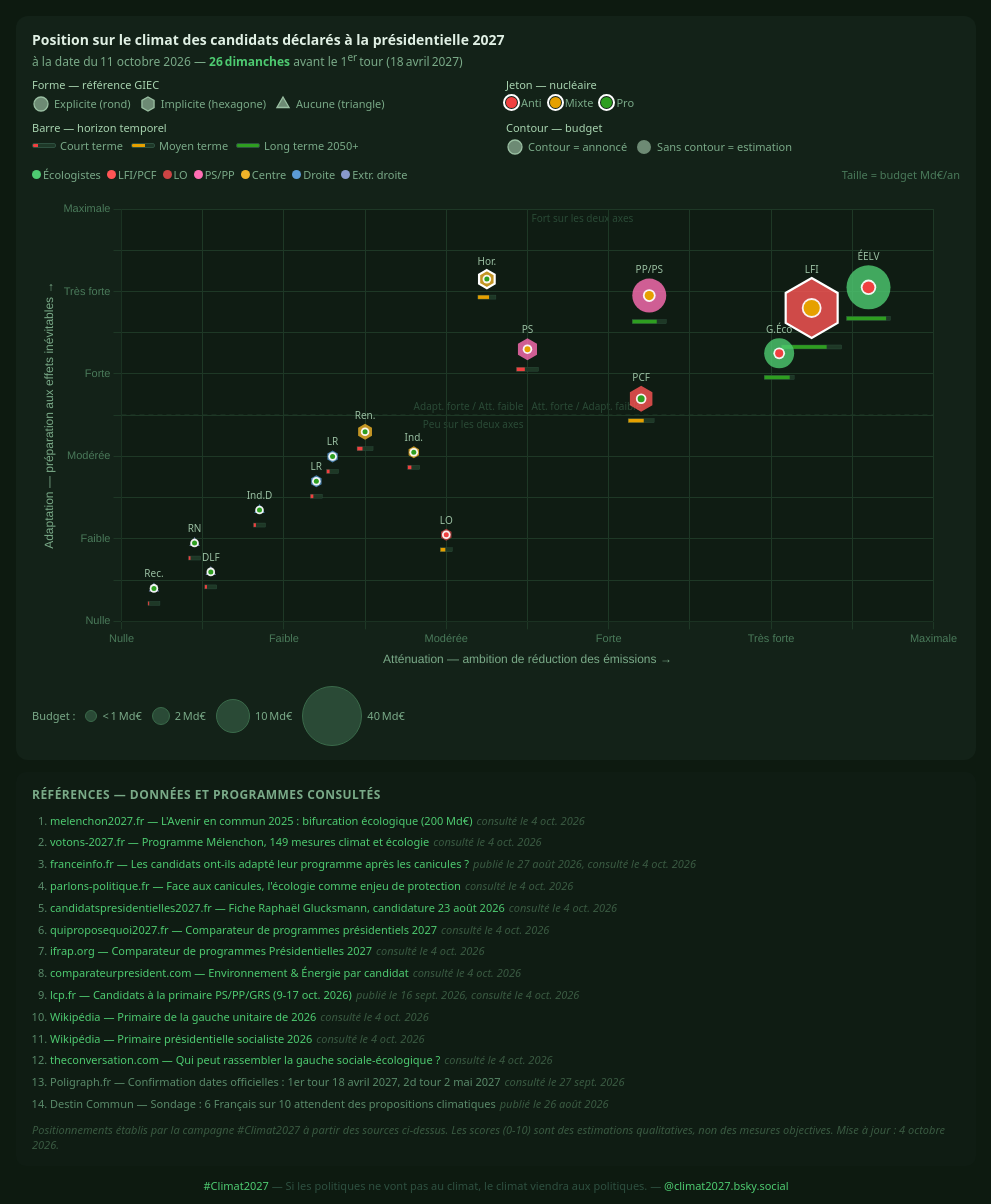
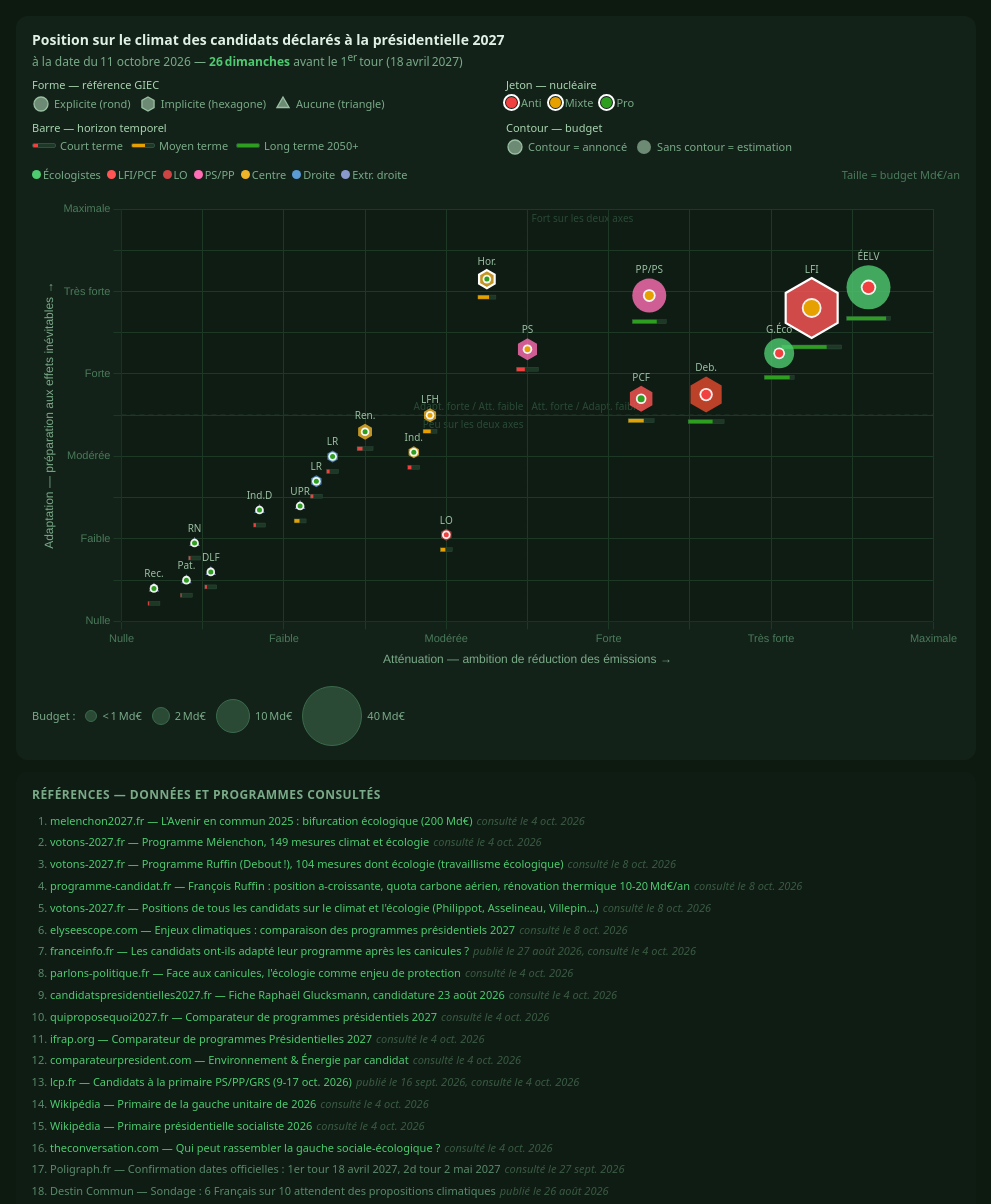
Before and after one commit to omarce91/Climat2027, a plain HTML site: page index.html in a window 1280 px wide. Shown: the top 1204 px of the page, without its empty margins (144-1135 px from the left). Drawn offline with nearby package versions, Linux system fonts and the light colour scheme.

Commit message:
infographie : ajout Philippot, Asselineau, Villepin (20 candidats)

```diff
--- a/index.html
+++ b/index.html
@@ -129,6 +129,10 @@
   <ol>
     <li><a href="https://melenchon2027.fr/programme2025/livre/chapitre13/s1/" target="_blank">melenchon2027.fr — L'Avenir en commun 2025 : bifurcation écologique (200 Md€)</a><span class="date">consulté le 4 oct. 2026</span></li>
     <li><a href="https://votons-2027.fr/candidats/melenchon/programme/climat" target="_blank">votons-2027.fr — Programme Mélenchon, 149 mesures climat et écologie</a><span class="date">consulté le 4 oct. 2026</span></li>
+    <li><a href="https://votons-2027.fr/candidats/ruffin/programme" target="_blank">votons-2027.fr — Programme Ruffin (Debout !), 104 mesures dont écologie (travaillisme écologique)</a><span class="date">consulté le 8 oct. 2026</span></li>
+    <li><a href="https://programme-candidat.fr/personnalites/francois-ruffin" target="_blank">programme-candidat.fr — François Ruffin : position a-croissante, quota carbone aérien, rénovation thermique 10-20 Md€/an</a><span class="date">consulté le 8 oct. 2026</span></li>
+    <li><a href="https://votons-2027.fr/themes/climat" target="_blank">votons-2027.fr — Positions de tous les candidats sur le climat et l'écologie (Philippot, Asselineau, Villepin…)</a><span class="date">consulté le 8 oct. 2026</span></li>
+    <li><a href="https://www.elyseescope.com/le-radar/enjeux-climatiques-candidats-presidentielle-2027-programmes" target="_blank">elyseescope.com — Enjeux climatiques : comparaison des programmes présidentiels 2027</a><span class="date">consulté le 8 oct. 2026</span></li>
     <li><a href="https://www.franceinfo.fr/elections/presidentielle/on-ne-decouvre-rien-les-candidats-a-la-presidentielle-ont-ils-adapte-leur-programme-apres-les-canicules-d-un-ete-apocalyptique_8174960.html" target="_blank">franceinfo.fr — Les candidats ont-ils adapté leur programme après les canicules ?</a><span class="date">publié le 27 août 2026, consulté le 4 oct. 2026</span></li>
     <li><a href="https://www.parlons-politique.fr/elections/presidentielle-2027-face-aux-canicules-les-candidats-transforment-ils-lecologie-en-enjeu-de-protection-quotidienne_26406/" target="_blank">parlons-politique.fr — Face aux canicules, l'écologie comme enjeu de protection</a><span class="date">consulté le 4 oct. 2026</span></li>
     <li><a href="https://www.candidatspresidentielles2027.fr/candidats/raphael-glucksmann" target="_blank">candidatspresidentielles2027.fr — Fiche Raphaël Glucksmann, candidature 23 août 2026</a><span class="date">consulté le 4 oct. 2026</span></li>
@@ -176,6 +180,8 @@ function scl(b,m){return Math.max(m?9:6,Math.round(3.5+Math.sqrt(b)*4.2));}
 
 /* Données — mises à jour au 4 oct. 2026 */
 const D=[
+  {nom:'François Ruffin',       s:'Deb.',  att:7.2,adp:5.5,b:12, ann:false,g:'partial', nuk:'red',   h:.68,c:'#e84a2f',
+   nt:'« Travaillisme écologique » (mouvement Debout !). 10-20 Md€/an rénovation thermique (annoncé). -50 % CO₂ 2030. Quota carbone aérien individuel. Agroécologie. ZAN. Position « a-croissante ». Candidat primaire gauche unitaire (11 oct. 2026).'},
   /* Budget Mélenchon corrigé : 200 Md€ sur le mandat = 40 Md€/an (programme officiel) */
   {nom:'Jean-Luc Mélenchon',   s:'LFI',   att:8.5,adp:7.6,b:40, ann:true, g:'partial', nuk:'orange',h:.75,c:'#ff5555',
    nt:'Plan 200 Md€ sur le mandat (officiel, « L\'Avenir en commun 2025 »). 149 mesures climat. -65 % GES 2030. 100 % ENR 2050. Sortie nucléaire. Post-été 2026 : bombardiers d\'eau, surveillance satellitaire, conscription citoyenne sécurité civile.'},
@@ -209,6 +215,12 @@ const D=[
    nt:'Climatoscepticisme assumé. Pro-nucléaire. Remet en cause le consensus GIEC.'},
   {nom:'N. Dupont-Aignan',     s:'DLF',   att:1.1,adp:1.2,b:0.2,ann:false,g:'none',    nuk:'green', h:.18,c:'#8899cc',
    nt:'Frexit. Aucune référence GIEC. Contre taxe carbone. Pro-nucléaire souverainiste.'},
+  {nom:'Florian Philippot',    s:'Pat.',  att:0.8,adp:1.0,b:0.1,ann:false,g:'none',    nuk:'green', h:.10,c:'#8899cc',
+   nt:'Arrêter et démanteler toutes les éoliennes. Investissement massif nucléaire. Aucune référence GIEC. Souverainiste, proche RN sur l\'écologie.'},
+  {nom:'F. Asselineau',        s:'UPR',   att:2.2,adp:2.8,b:0.2,ann:false,g:'none',    nuk:'green', h:.45,c:'#8899cc',
+   nt:'Frexit. 70 % du fret sur rail (axes prioritaires). TVA nulle sur produits locaux, bio et circuits courts. Pro-nucléaire. Pas de référence GIEC.'},
+  {nom:'D. de Villepin',       s:'LFH',   att:3.8,adp:5.0,b:0.8,ann:false,g:'partial', nuk:'orange',h:.55,c:'#f0b429',
+   nt:'La France Humaniste. Impôt environnemental unique avec prix du carbone et dividende climat redistribué. Fourchette encadrée prix carburants (1,75–2,50 €). GIEC implicite. Mixte nucléaire/ENR.'},
 ];
 
 function circ(ctx,cx,cy,r){ctx.beginPath();ctx.arc(cx,cy,r,0,Math.PI*2);}
```
Also changed, not shown: 1 other file.
